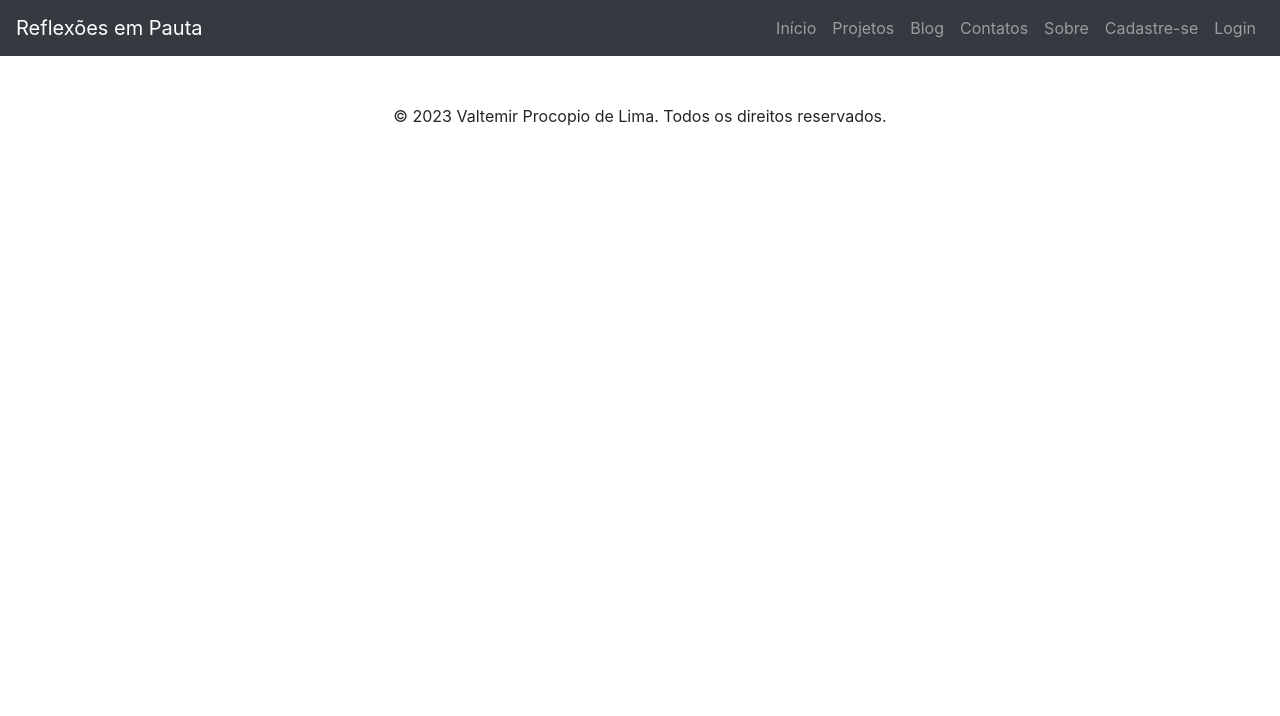
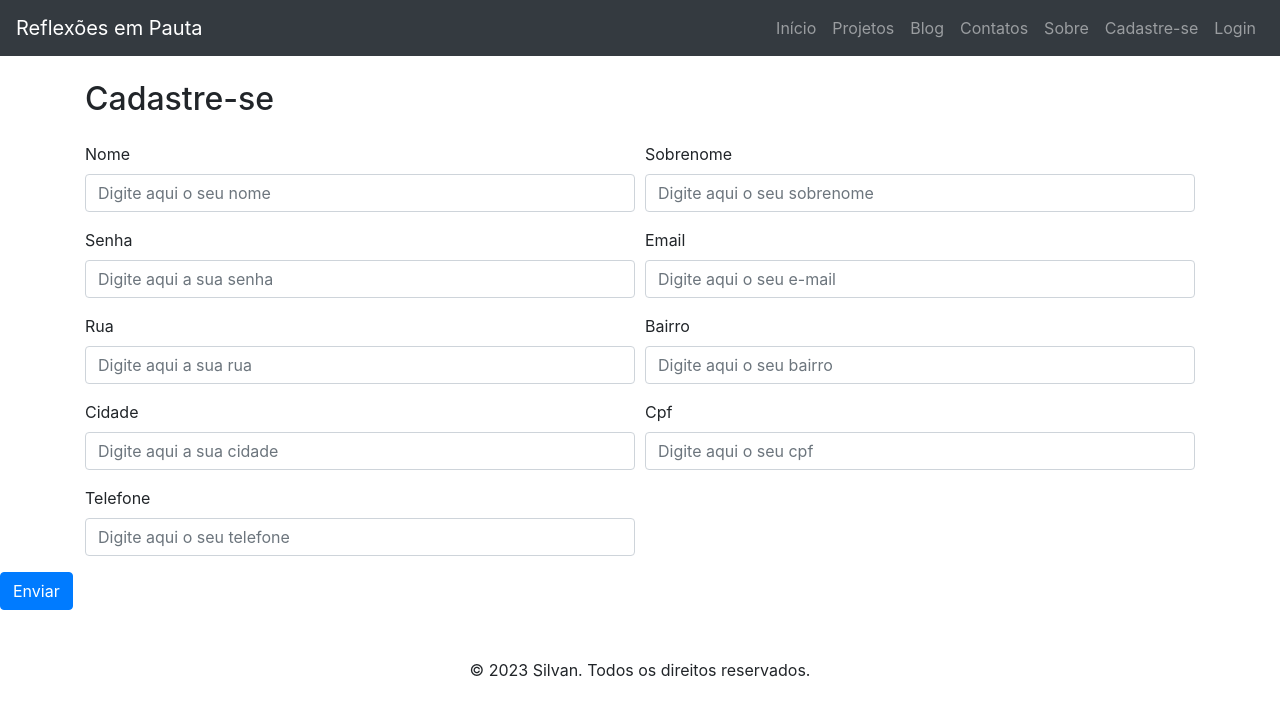
Before and after one commit to sssfilho/meuprojeto_now, a Flask app: page /cadastro in a window 1280 px wide. Shown: the top 716 px of the page. Run offline with Flask 3, Linux system fonts and the light colour scheme; some libraries are stand-ins or nearby versions.

Commit message:
atualizandoEDICAODADOS
como atualizar dados.

```diff
--- a/app/forms.py
+++ b/app/forms.py
@@ -15,4 +15,9 @@ class Cadastro(FlaskForm):
     sobrenome = StringField('sobrenome', validators=[DataRequired()])
     email = EmailField('email',validators=[DataRequired()])
     senha = PasswordField('senha',validators=[DataRequired()])
+    telefone = StringField('telefone', validators=[DataRequired()])
+    rua = StringField('rua', validators=[DataRequired()])
+    bairro = StringField('bairro', validators=[DataRequired()])
+    cidade = StringField('cidade', validators=[DataRequired()])
+    cpf = StringField('cpf', validators=[DataRequired()])
     enviar = SubmitField('Enviar')
--- a/app/models.py
+++ b/app/models.py
@@ -17,6 +17,11 @@ class CadastroModel(db.Model):
     sobrenome = db.Column(db.String(40), nullable = False)
     email = db.Column(db.String(60), nullable = False, unique = True )
     senha = db.Column(db.String(10), nullable = False)
+    telefone = db.Column(db.String(12), nullable = False)
+    rua = db.Column(db.String(30), nullable = False)
+    bairro = db.Column(db.String(30), nullable = False)
+    cidade = db.Column(db.String(30), nullable = False)
+    cpf = db.Column(db.String(30), nullable = False, unique = True )
 
     def __repr__(self):
         return 'Cadastro!'
--- a/app/routes.py
+++ b/app/routes.py
@@ -25,7 +25,7 @@ def contatos():
         novo_contato = ContatoModels(nome=nome,email=email,mensagem=mensagem)
         db.session.add(novo_contato)
         db.session.commit()
-    return render_template('contatos.html', titulo = 'Contatos',formulario = formulario)
+    return render_template('contato.html', titulo = 'Contato',formulario = formulario)
 @app.route('/sobre')
 def sobre():
     return render_template('sobre.html', titulo = 'Sobre')
@@ -48,8 +48,14 @@ def cadastro():
             sobrenome = cadastro.sobrenome.data
             email = cadastro.email.data
             senha = cadastro.senha.data
+            rua = cadastro.rua.data
+            bairro = cadastro.bairro.data
+            cidade = cadastro.cidade.data
+            cpf = cadastro.cpf.data
+            telefone = cadastro.telefone.data
+
             hash_senha = bcrypt.generate_password_hash(senha).decode('utf-8')
-            novo_cadastro = CadastroModel(nome=nome, sobrenome=sobrenome, email=email, senha=hash_senha)
+            novo_cadastro = CadastroModel(nome=nome, sobrenome=sobrenome, email=email, senha=hash_senha, rua=rua, bairro=bairro, cidade=cidade, cpf=cpf, telefone=telefone)
             db.session.add(novo_cadastro)
             db.session.commit()
             flash('Seu cadastro foi realizado com sucesso!')
@@ -67,10 +73,15 @@ def login():
         user = CadastroModel.query.filter_by(email=email).first()
 
         if user and check_password_hash(user.senha, senha):
+
             session['email'] = user.email
             session['nome'] = user.nome
             session['sobrenome'] = user.sobrenome
             session['senha'] = user.senha
+            session['rua'] =  user.rua
+            session['bairro'] = user.bairro
+            session['cidade'] = user.cidade
+            session['cpf'] = user.cpf
             flash('Seja bem vindo')
             return redirect(url_for('index'))
         else:
@@ -90,7 +101,13 @@ def editar():
     if request.method == 'POST':
         usuario.nome = request.form.get('nome')
         usuario.sobrenome = request.form.get('sobrenome')
+
         usuario.email = request.form.get('email')
+        usuario.telefone = request.form.get('telefone')
+        usuario.rua = request.form.get('rua')
+        usuario.bairro = request.form.get('bairro')
+        usuario.cidade = request.form.get ('cidade')
+        usuario.cpf = request.form.get('cpf')
         senha = request.form.get('senha')
         usuario.senha = bcrypt.generate_password_hash(senha).decode('utf-8')
         db.session.commit()
@@ -98,5 +115,22 @@ def editar():
         session['nome'] = usuario.nome
         session['sobrenome'] = usuario.sobrenome
         session['senha'] = usuario.senha
+        session['rua'] =  usuario.rua
+        session['bairro'] = usuario.bairro
+        session['cidade'] = usuario.cidade
+        session['cpf'] = usuario.cpf
         flash('Seus dados foram atualizados com sucesso!')
     return render_template('editar.html', titulo= 'Editar', usuario = usuario)
+
+@app.route('/excluir_conta', methods=['GET'])
+def excluir_conta():
+    if 'email' not in session:
+        return redirect(url_for('login'))
+
+    usuario = CadastroModel.query.filter_by(email = session['email']).first()
+    db.session.delete(usuario)
+    db.session.commit()
+    session.clear()
+
+    flash('Sua conta foi excluida com sucesso!')
+    return redirect(url_for('cadastro'))
--- a/app/templates/base.html
+++ b/app/templates/base.html
@@ -30,7 +30,7 @@
           {% if session['email'] %}
           <li class="nav-item dropdown">
             <a class="nav-link dropdown-toggle" href="#" id="userDropdown" role="button" data-toggle="dropdown" aria-haspopup="true" aria-expanded="false">
-              Olá, {{ session['nome'] }}
+              Olá, {{ session['nome'].capitalize() }}
             </a>
             <div class="dropdown-menu dropdown-menu-right" aria-labelledby="userDropdown">
               <h6 class="dropdown-header">Informações do Usuário</h6>
@@ -60,7 +60,7 @@
 
   <footer class="mt-5">
     <div class="container text-center">
-      <p>&copy; 2023 Valtemir Procopio de Lima. Todos os direitos reservados.</p>
+      <p>&copy; 2023 Silvan. Todos os direitos reservados.</p>
     </div>
   </footer>
 
--- a/app/templates/cadastro.html
+++ b/app/templates/cadastro.html
@@ -1,70 +1,61 @@
 {% extends 'base.html' %}
 
-{% block content %}
-
-
+{% block conteudo %}
+<section class="main-content">
   {% with messages = get_flashed_messages() %}
         {% if messages %}
-        <div class="alert alert-info">
-            <ul>
-                {% for message in messages %}
-                  {{ message }}
+            {% for mensagem in messages %}
+            <div class="alert alert-success" role="alert">
+                {{ mensagem }}
+            </div>
             {% endfor %}
-            </ul>
-        </div>
         {% endif %}
     {% endwith %}
-
-<!DOCTYPE html>
-<html lang="pt-br">
-<head>
-    <meta charset="UTF-8">
-    <meta name="viewport" content="width=device-width, initial-scale=1.0">
-    <title>Página de cadastro</title>
-    <!-- Inclua os links para os arquivos CSS do Bootstrap -->
-    <link href="https://cdn.jsdelivr.net/npm/bootstrap@5.3.0/dist/css/bootstrap.min.css" rel="stylesheet">
-</head>
-<body>
-
-<div class="container mt-5">
-    <div class="row justify-content-center">
-        <div class="col-md-6">
-            <div class="card">
-                <div class="card-header">
-                    <h4>cadastro</h4>
+  <h2 class="mb-4">Cadastre-se</h2>
+  <form action="" method="post">
+    {{ cadastro.csrf_token }}
+    <div class="form-row">
+      <div class="col-md-6 mb-3">
+        <label for="nome">Nome</label>
+        {{ cadastro.nome(class="form-control", placeholder="Digite aqui o seu nome") }}
+      </div>
+      <div class="col-md-6 mb-3">
+        <label for="sobrenome">Sobrenome</label>
+        {{ cadastro.sobrenome(class="form-control", placeholder="Digite aqui o seu sobrenome") }}
+        </div>
+        <div class="col-md-6 mb-3">
+          <label for="senha">Senha</label>
+          {{ cadastro.senha(class="form-control", placeholder="Digite aqui a sua senha") }}
           </div>
 
-                <div class="card-body">
-                    <form action="" method="post">
-                        {{ cadastro.csrf_token }}
-                        <div class="form-group">
-                            <label for="nome">Nome:</label>
-                            {{ cadastro.nome(class="form-control", placeholder="Digite aqui o seu nome") }}
+        <div class="col-md-6 mb-3">
+        <label for="email">Email</label>
+        {{ cadastro.email(class="form-control", placeholder="Digite aqui o seu e-mail") }}
         </div>
-                        <div class="form-group">
-                            <label for="sobrenome">sobrenome:</label>
-                            {{ cadastro.sobrenome(class="form-control", placeholder="Digite aqui o seu sobrenome") }}
+        <div class="col-md-6 mb-3">
+        <label for="rua">Rua</label>
+        {{ cadastro.rua(class="form-control", placeholder="Digite aqui a sua rua") }}
         </div>
-                        <div class="form-group">
-                            <label for="email">Email:</label>
-                            {{ cadastro.email(class="form-control", placeholder="Digite aqui o seu email") }}
+        <div class="col-md-6 mb-3">
+        <label for="bairro">Bairro</label>
+        {{ cadastro.bairro(class="form-control", placeholder="Digite aqui o seu bairro") }}
         </div>
-                        <div class="form-group">
-                            <label for="senha">senha:</label>
-                            {{ cadastro.senha(class="form-control", rows="4", placeholder="Digite aqui sua senha") }}
+        <div class="col-md-6 mb-3">
+        <label for="cidade">Cidade</label>
+        {{ cadastro.cidade(class="form-control", placeholder="Digite aqui a sua cidade") }}
         </div>
-                        {{ cadastro.enviar(class="btn btn-primary") }}
-                    </form>
+       <div class="col-md-6 mb-3">
+        <label for="cpf" >Cpf</label>
+        {{ cadastro.cpf(class="form-control", placeholder="Digite aqui o seu cpf") }}
         </div>
-            </div>
-        </div>
+        <div class="col-md-6 mb-3">
+          <label for="telefone">Telefone</label>
+          {{ cadastro.telefone(class="form-control", placeholder="Digite aqui o seu telefone") }}
           </div>
         </div>
 
-<!-- Inclua o link para o arquivo JavaScript do Bootstrap (opcional) -->
-<script src="https://cdn.jsdelivr.net/npm/bootstrap@5.3.0/dist/js/bootstrap.bundle.min.js"></script>
-</body>
-</html>
-
-
+      </div>
+    {{ cadastro.enviar(class="btn btn-primary")}}
+  </form>
+</section>
 {% endblock %}
--- a/app/templates/contato.html
+++ b/app/templates/contato.html
@@ -28,7 +28,7 @@
                     </div>
                 {% endif %}
 
-                <form action="/contato" method="post">
+                <form action="" method="post">
                     {{ formulario.csrf_token }}
                     <div class="form-group">
                         <label for="nome">Nome:</label>
```
Also changed, not shown: app/templates/editar.html (+13 -0 lines). Lines whose indentation alone changed are shown as unchanged.
